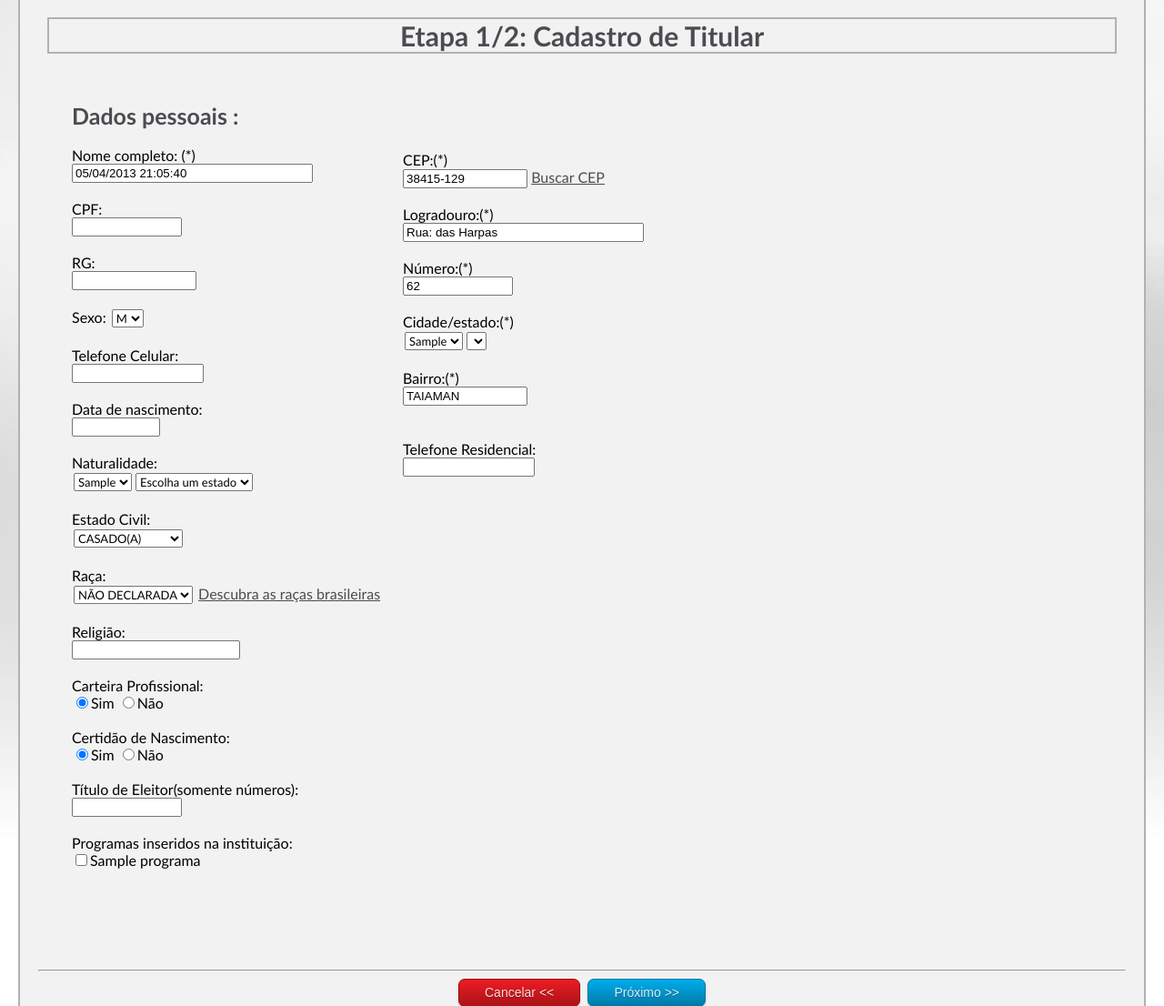
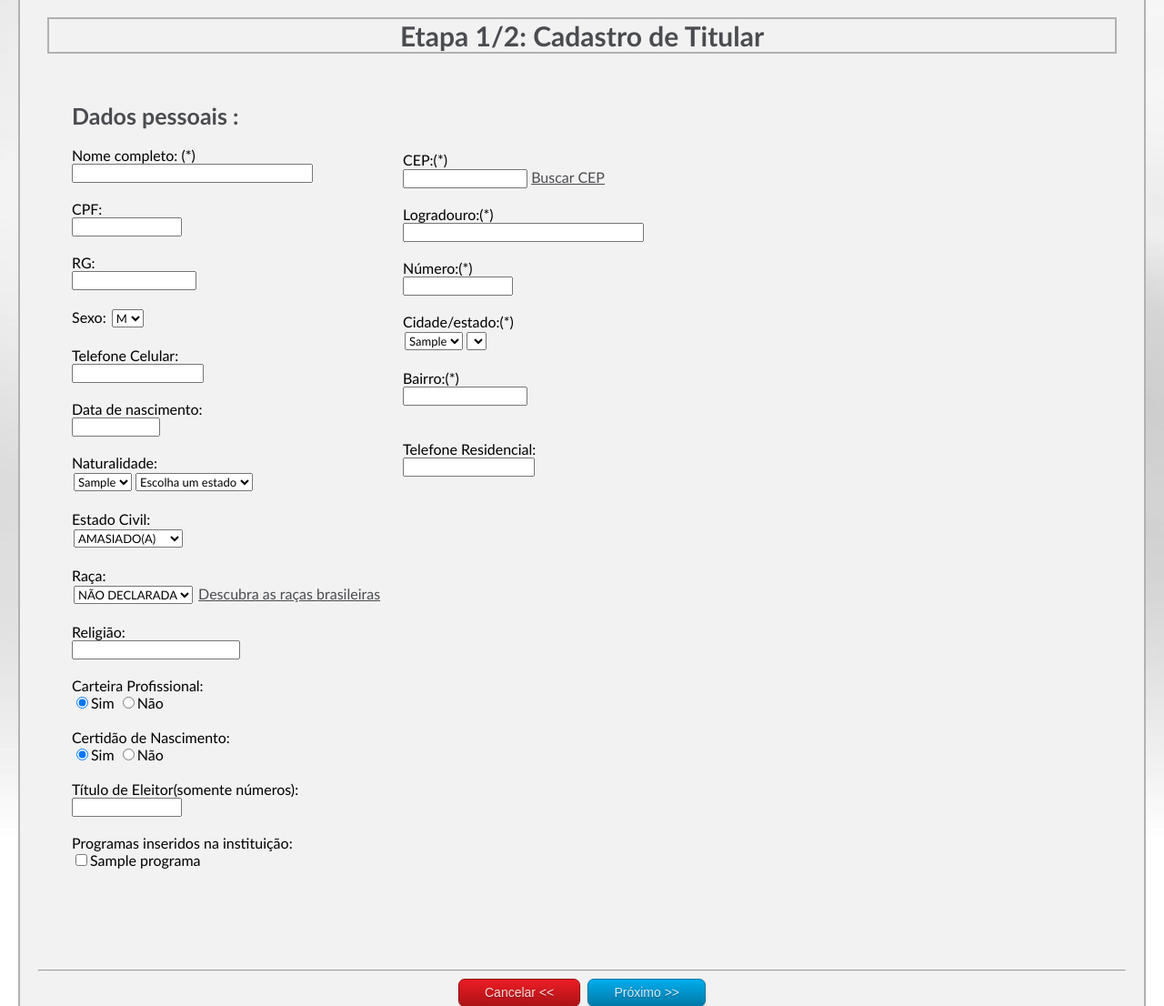
Before and after one commit to googlecode-mirror/acao-moradia, a PHP site: page /visao/vCadastroPessoa.php in a window 1280 px wide. Shown: the part 227-1333 px from the top of the page at 91% size. Run offline with PHP 8.4, Linux system fonts and the light colour scheme; the visitor is signed in with stand-in values (Sample User, id 1); tables that the repository leaves empty or names only in its code hold one stand-in row (values such as "Sample post"); lists and menus that the app fills with data are empty.

Commit message:
- Por o amaseado		em estado civil - nro de pessoas no programa

```diff
--- a/acao/bd/install.php
+++ b/acao/bd/install.php
@@ -141,7 +141,7 @@
       `last_modified` TIMESTAMP NULL,
       `telefone` VARCHAR(15) NULL ,
       `grau_parentesco` VARCHAR(45) NOT NULL CHECK(`grau_parentesco` IN('TITULAR','CÔNJUGE(MARIDO OU ESPOSA)','COMPANHEIRO(A)','FILHO(A)','IRMÃ(O)','PAI/MÃE','CUNHADO(A)','GENRO/NORA','SOGRO(A)','ENTEADO(A)','NETO(A)','PADRASTO/MADRASTA','AGREGADO(A)','AVÔ(Ó)','EX-COMPANHEIRO(A)','EX-MARIDO/EX-ESPOSA','PRIMO(A)','SOBRINHO(A)','TIO(A)')),	#upper
-      `estado_civil` VARCHAR(45) NULL CHECK(`estado_civil` IN('SOLTEIRO(A)','CASADO(A)','SEPARADO(A)','DIVORCIADO(A)','VIÚVO(A)')),		#upper
+      `estado_civil` VARCHAR(45) NULL CHECK(`estado_civil` IN('SOLTEIRO(A)','CASADO(A)','SEPARADO(A)','DIVORCIADO(A)','VIÚVO(A)','AMASIADO(A)')),		#upper
       `raca` VARCHAR(45) CHECK(`raca` IN('NÃO DECLARADA','BRANCA','PARDA','NEGRA','AMARELA','INDÍGENA','MULATA','CABOCLO','CABRA')) ,	#upper
       `religiao` VARCHAR(45) NULL,							#upper
       `carteira_profissional` CHAR(1) NOT NULL ,			#upper
--- a/acao/visao/vCadastroPessoa.php
+++ b/acao/visao/vCadastroPessoa.php
@@ -59,7 +59,7 @@
                             <h3>Dados pessoais <?php if (isset($_GET["msg"])) echo $_GET["msg"] ?>:&nbsp;&nbsp;&nbsp;&nbsp;&nbsp;&nbsp;&nbsp;&nbsp;&nbsp;&nbsp;&nbsp; </h3>
                             <p>&nbsp;</p>
                             <p>Nome completo: (*)</p>
-                            <p><input type="text" id="nome" name="nome" size="30" value="<?php echo date("d/m/Y") . " " . date("H:i:s"); ?>" maxlength="100" /></p>
+                            <p><input type="text" id="nome" name="nome" size="30" value="" maxlength="100" /></p>
                             <p><br />CPF:</p>
                             <p><input type="text" name="cpf" id="cpf" size="12" value="" maxlength="14" /></p>
                             <p>&nbsp;</p>
@@ -111,6 +111,7 @@
 
                             <p>Estado Civil:</p>
                             <select name="estadoCivil">
+                                <option>AMASIADO(A)</option>
                                 <option>CASADO(A)</option>
                                 <option>DIVORCIADO(A)</option>
                                 <option>SEPARADO(A)</option>
@@ -242,16 +243,16 @@
                             //printar os dados do endereco da familia
                             ?>
                             <p>CEP:(*)<br/>
-                                <input required="required" type="text" id="cep" name="cep" value="38415-129" size="14" onBlur="getEndereco();" />
+                                <input required="required" type="text" id="cep" name="cep" value="" size="14" onBlur="getEndereco();" />
                                 <a href="http://www.buscacep.correios.com.br" target="_blank"/>Buscar CEP</a>
                             </p>
                             <p>&nbsp;</p>
                             <p>Logradouro:(*) <br/>
-                                <input required="required" type="text" id="logradouro" name="logradouro" size="30" value="Rua: das Harpas" />
+                                <input required="required" type="text" id="logradouro" name="logradouro" size="30" value="" />
                             </p>
                             <p>&nbsp;</p>
                             <p>Número:(*)<br/>
-                                <input required="required" type="text" id="numero" name="numero" size="12" value="62" />
+                                <input required="required" type="text" id="numero" name="numero" size="12" value="" />
                             </p>
                             <p>&nbsp;</p>
                             <p>Cidade/estado:(*)</p>
@@ -295,7 +296,7 @@
                             </p>
                             <p>&nbsp;</p>
                             <p>Bairro:(*) <br/>
-                                <input type="text" id="bairro" name="bairro" value="TAIAMAN" size="14" />
+                                <input type="text" id="bairro" name="bairro" value="" size="14" />
                             </p>
                             <p>&nbsp;</p>
                             <p>&nbsp;</p>
```
Also changed, not shown: acao/visao/vCadastroPrograma.php (+18 -1 lines).
